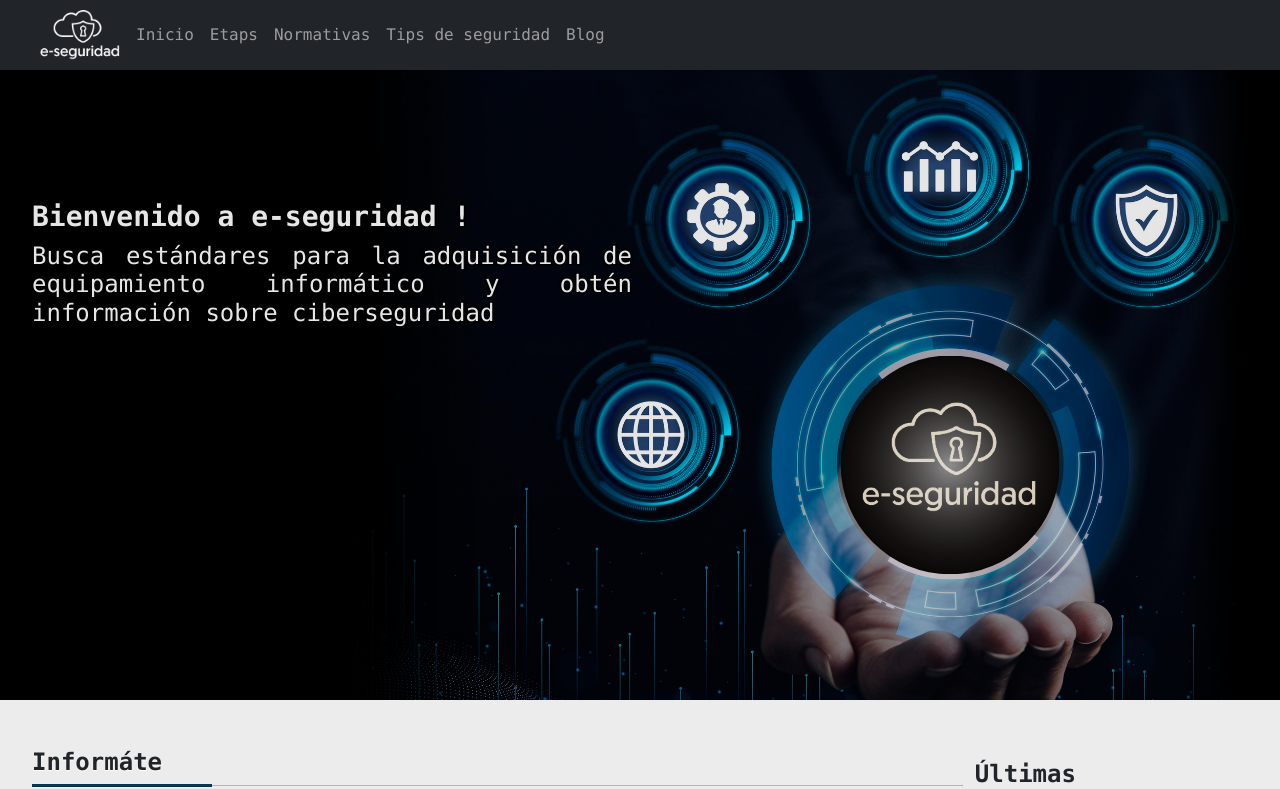
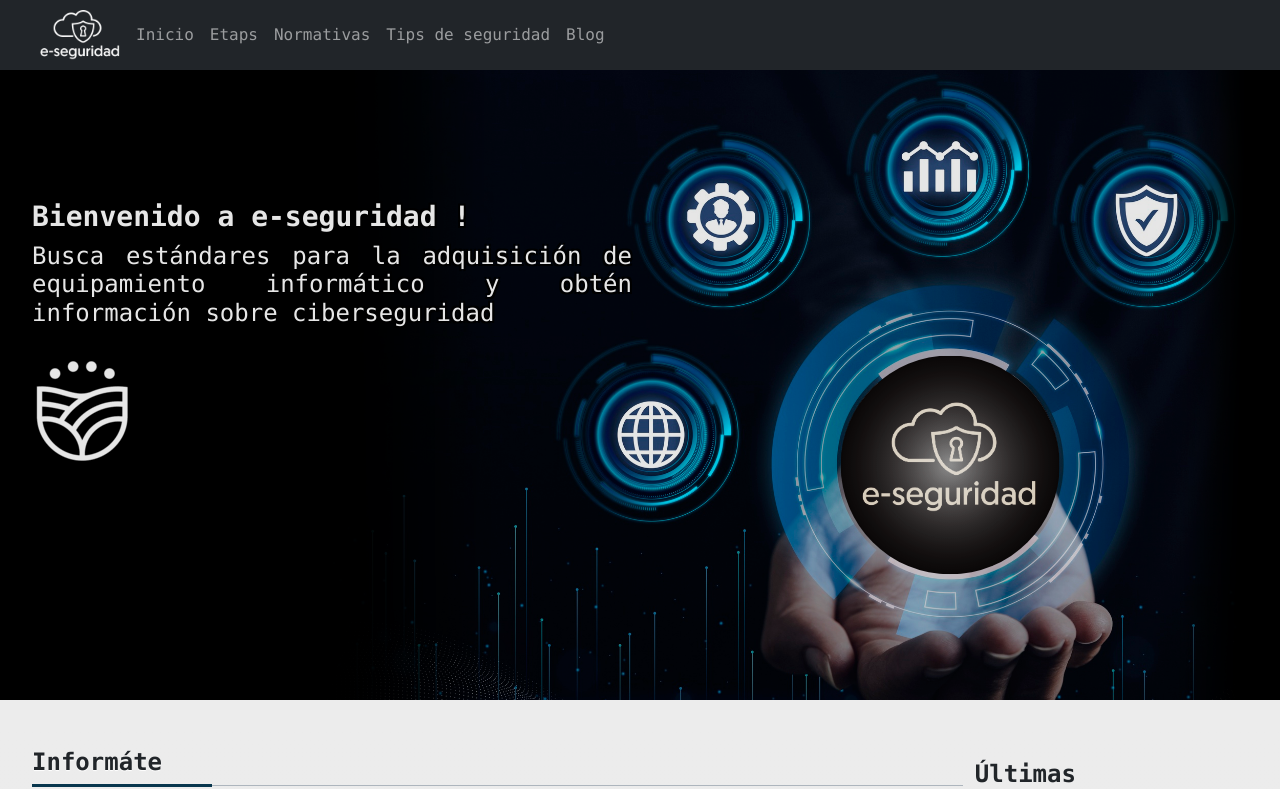
Before and after one commit to hernanr9317/sampleFrontendNextJs, a Next.js app: page / in a window 1280 px wide. Shown: the top 789 px of the page. Built offline with nearby package versions, Linux system fonts and the light colour scheme; no server answers.

Commit message:
add header logo

```diff
--- a/components/Header/PageHeader.jsx
+++ b/components/Header/PageHeader.jsx
@@ -1,3 +1,5 @@
+import logoHeader from '../../public/assets/header/logoHeader.webp';
+
 export const PageHeader = () => {
   return (
     <div className="pageHeader">
@@ -7,6 +9,9 @@ export const PageHeader = () => {
           Busca estándares para la adquisición de equipamiento informático y
           obtén información sobre ciberseguridad
         </h4>
+        <div className="logo-container">
+          <img className="logo" src={logoHeader.src} />
+        </div>
       </div>
     </div>
   );
--- a/components/Header/styles.scss
+++ b/components/Header/styles.scss
@@ -47,5 +47,15 @@
             -2px -2px 0 #000, 2px -2px 0 #000,
             -2px 2px 0 #000, 2px 2px 0 #000;
         }
+
+        .logo-container {
+            margin-top: 20px;
+            display: inline-block;
+            max-width: 100px;
+
+            .logo {
+                width: 100px;
+            }
+        }
     }
 }
```
Also changed, not shown: public/assets/header/logoHeader.webp (added).
